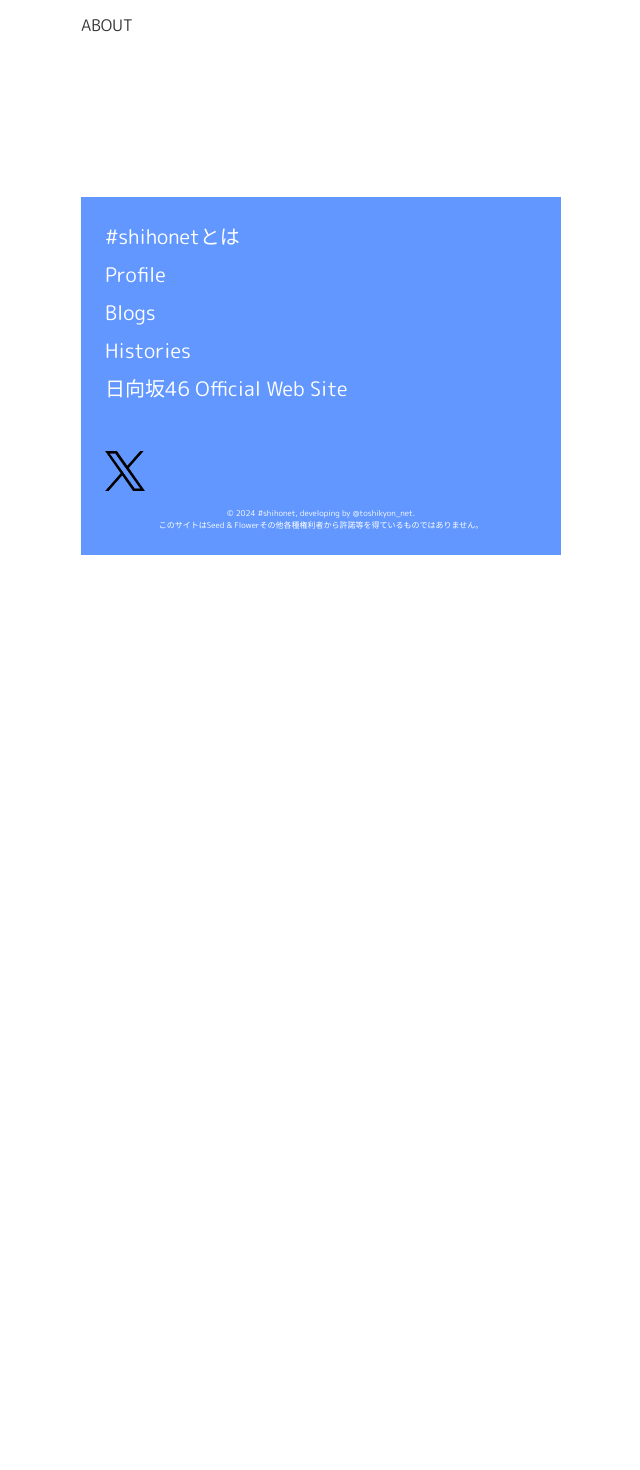
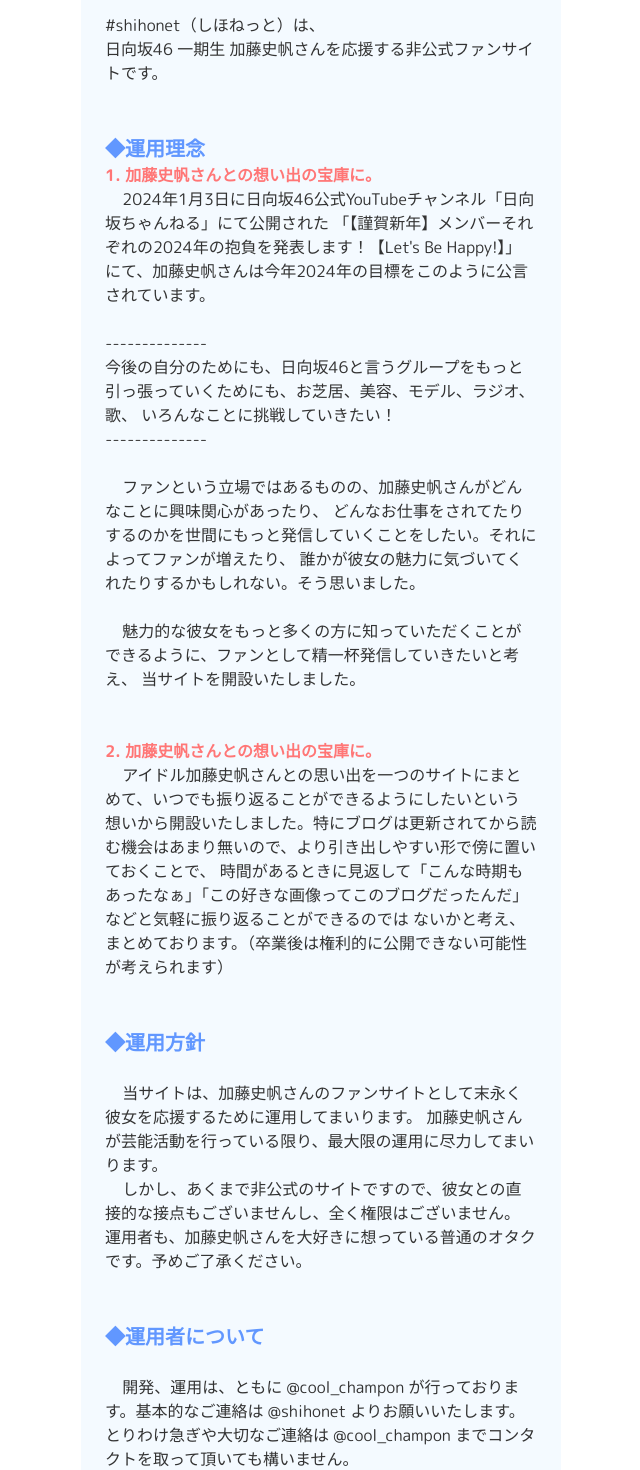
Before and after one commit to shihonet/shihonet_front, a Vue app: page /about in a window 1280 px wide. Shown: the part 180-1650 px from the top of the page, without its empty margins (319-959 px from the left). Before the commit the page ends 800 px from the top, so only its background shows below. Built offline with nearby package versions, Linux system fonts and the light colour scheme.

Commit message:
Aboutページ実装 (#26)
* Insert top_image

* Fix about page

---------

Co-authored-by: Takahashi Shota <shohh6119@gmial.com>

```diff
--- a/src/App.vue
+++ b/src/App.vue
@@ -1,6 +1,6 @@
 <template>
   <PageHeader />
-  <router-view></router-view>
+  <RouterView></RouterView>
   <PageFooter class="mt-40" />
 </template>
 
@@ -28,6 +28,7 @@ export default defineComponent({
   -webkit-font-smoothing: antialiased;
   -moz-osx-font-smoothing: grayscale;
   color: #333;
+  background-color: #F4FAFF;
 }
 
 .text-site-color {
--- a/src/views/components/about/AllAbout.vue
+++ b/src/views/components/about/AllAbout.vue
@@ -1,17 +1,139 @@
 <template>
-  <FadeInOnScroll>
-    ABOUT
-  </FadeInOnScroll>
+  <div id="About">
+    <FadeInOnScroll>
+      <div class="mt-10 mb-10 mx-6">
+        <TitlePart :title="title" />
+      </div>
+
+      <div class="mx-6">
+        <p>#shihonet（しほねっと）は、</p>
+        <p>日向坂46 一期生 加藤史帆さんを応援する非公式ファンサイトです。</p>
+        <br />
+        <br />
+      </div>
+    </FadeInOnScroll>
+
+    <FadeInOnScroll>
+      <div class="mx-6">
+        <h1>◆運用理念</h1>
+        <h2>1. 加藤史帆さんとの想い出の宝庫に。</h2>
+        <p>
+          &nbsp;&nbsp;&nbsp;&nbsp;2024年1月3日に日向坂46公式YouTubeチャンネル「日向坂ちゃんねる」にて公開された
+          「【謹賀新年】メンバーそれぞれの2024年の抱負を発表します！【Let's Be
+          Happy!】」にて、加藤史帆さんは今年2024年の目標をこのように公言されています。
+        </p>
+        <br />
+        <p>--------------</p>
+        <p>
+          今後の自分のためにも、日向坂46と言うグループをもっと引っ張っていくためにも、お芝居、美容、モデル、ラジオ、歌、
+          いろんなことに挑戦していきたい！
+        </p>
+        <p>--------------</p>
+        <br />
+        <p>
+          &nbsp;&nbsp;&nbsp;&nbsp;ファンという立場ではあるものの、加藤史帆さんがどんなことに興味関心があったり、
+          どんなお仕事をされてたりするのかを世間にもっと発信していくことをしたい。それによってファンが増えたり、
+          誰かが彼女の魅力に気づいてくれたりするかもしれない。そう思いました。
+        </p>
+        <br />
+        <p>
+          &nbsp;&nbsp;&nbsp;&nbsp;魅力的な彼女をもっと多くの方に知っていただくことができるように、ファンとして精一杯発信していきたいと考え、
+          当サイトを開設いたしました。
+        </p>
+        <br />
+        <br />
+        <h2>2. 加藤史帆さんとの想い出の宝庫に。</h2>
+        <p>
+          &nbsp;&nbsp;&nbsp;&nbsp;アイドル加藤史帆さんとの思い出を一つのサイトにまとめて、いつでも振り返ることができるようにしたいという
+          想いから開設いたしました。特にブログは更新されてから読む機会はあまり無いので、より引き出しやすい形で傍に置いておくことで、
+          時間があるときに見返して「こんな時期もあったなぁ」「この好きな画像ってこのブログだったんだ」などと気軽に振り返ることができるのでは
+          ないかと考え、まとめております。（卒業後は権利的に公開できない可能性が考えられます）
+        </p>
+        <br />
+        <br />
+      </div>
+    </FadeInOnScroll>
+
+    <FadeInOnScroll>
+      <div class="mx-6">
+        <h1>◆運用方針</h1>
+        <br />
+        <p>
+          &nbsp;&nbsp;&nbsp;&nbsp;当サイトは、加藤史帆さんのファンサイトとして末永く彼女を応援するために運用してまいります。
+          加藤史帆さんが芸能活動を行っている限り、最大限の運用に尽力してまいります。
+        </p>
+        <p>
+          &nbsp;&nbsp;&nbsp;&nbsp;しかし、あくまで非公式のサイトですので、彼女との直接的な接点もございませんし、全く権限はございません。
+          運用者も、加藤史帆さんを大好きに想っている普通のオタクです。予めご了承ください。
+        </p>
+        <br />
+        <br />
+      </div>
+    </FadeInOnScroll>
+
+    <FadeInOnScroll>
+      <div class="mx-6">
+        <h1>◆運用者について</h1>
+        <br />
+        <p>
+          &nbsp;&nbsp;&nbsp;&nbsp;開発、運用は、ともに @cool_champon
+          が行っております。基本的なご連絡は @shihonet よりお願いいたします。
+          とりわけ急ぎや大切なご連絡は @cool_champon
+          までコンタクトを取って頂いても構いません。
+        </p>
+        <br />
+        <br />
+      </div>
+    </FadeInOnScroll>
+
+    <FadeInOnScroll>
+      <div class="mx-6">
+        <h1>◆おねがい</h1>
+        <br />
+        <p>
+          &nbsp;&nbsp;&nbsp;&nbsp;当サイトの運用理念（本ページ上部）にご理解いただける方のご意見は柔軟に取り入れていきたいと考えております。
+          「こんなコンテンツや機能が欲しい！」などございましたら、ぜひお気軽に
+          @shihonet までご要望頂けますと幸いです。
+        </p>
+        <br />
+        <br />
+      </div>
+    </FadeInOnScroll>
+  </div>
 </template>
 
 <script lang="ts">
 import FadeInOnScroll from "@/views/components/common/FadeInOnScroll.vue";
 import { defineComponent } from "vue";
+import TitlePart from "@/views/components/common/TitlePart.vue";
 
 export default defineComponent({
-  components: { FadeInOnScroll },
+  components: { TitlePart, FadeInOnScroll },
+  data() {
+    return {
+      title: "about #shihonet",
+    };
+  },
 });
 </script>
 
 <!-- Add "scoped" attribute to limit CSS to this component only -->
-<style scoped></style>
+<style scoped>
+#About {
+  p {
+    font-size: 16px;
+    font-weight: normal;
+  }
+
+  h1 {
+    font-size: 20px;
+    color: #6197ff;
+    font-weight: bold;
+  }
+
+  h2 {
+    color: #ff7676;
+    font-weight: bold;
+  }
+}
+</style>
--- a/src/views/pages/AboutPage.vue
+++ b/src/views/pages/AboutPage.vue
@@ -1,25 +1,13 @@
 <template>
-  <FadeInOnScroll>
-    <div class="mt-10 mb-10 mx-6">
-      <TitlePart :title="title" />
-    </div>
-  </FadeInOnScroll>
   <AllAbout />
 </template>
 
 <script lang="ts">
-import FadeInOnScroll from "@/views/components/common/FadeInOnScroll.vue";
 import { defineComponent } from "vue";
 import AllAbout from "@/views/components/about/AllAbout.vue";
-import TitlePart from "@/views/components/common/TitlePart.vue";
 
 export default defineComponent({
-  components: { TitlePart, FadeInOnScroll, AllAbout },
-  data() {
-    return {
-      title: "about #shihonet",
-    };
-  },
+  components: { AllAbout },
 });
 </script>
 
```
Also changed, not shown: src/assets/images/top_image.png (deleted), src/assets/images/top_shiho.png.
